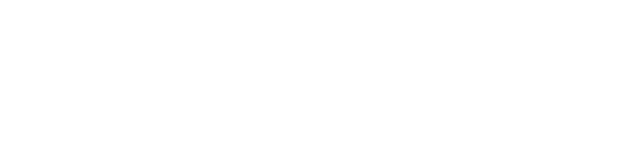
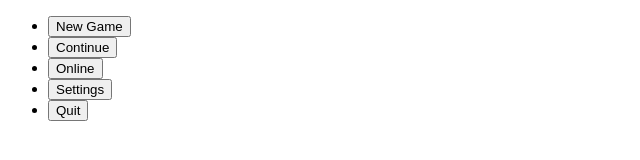
Before and after one commit to jobsonrisoa/game_menu, a plain HTML site: page index.html in a window 1280 px wide. Shown: the whole page, without its empty margins (0-640 px from the left). Drawn offline with Linux system fonts and the light colour scheme.

Commit message:
Creating classes and initial keyframes

```diff
--- a/index.html
+++ b/index.html
@@ -8,6 +8,12 @@
     <title>Game Menu</title>
 </head>
 <body>
-
+    <ul class="threeD-button-set">
+        <li><button>New Game</button></li>
+        <li><button>Continue</button></li>
+        <li><button>Online</button></li>
+        <li><button>Settings</button></li>
+        <li><button>Quit</button></li>
+    </ul>
 </body>
 </html>
--- a/styles.css
+++ b/styles.css
@@ -0,0 +1,21 @@
+body {
+    perspective: 40vw;
+}
+
+.threeD-button-set {
+
+}
+
+.threeD-button-set > li {
+
+}
+
+.threeD-button-set button {
+
+}
+
+@keyframes rotate-y {
+    50% {
+        transform: rotateY(15deg) rotateX(-6deg);
+    }
+}
```
